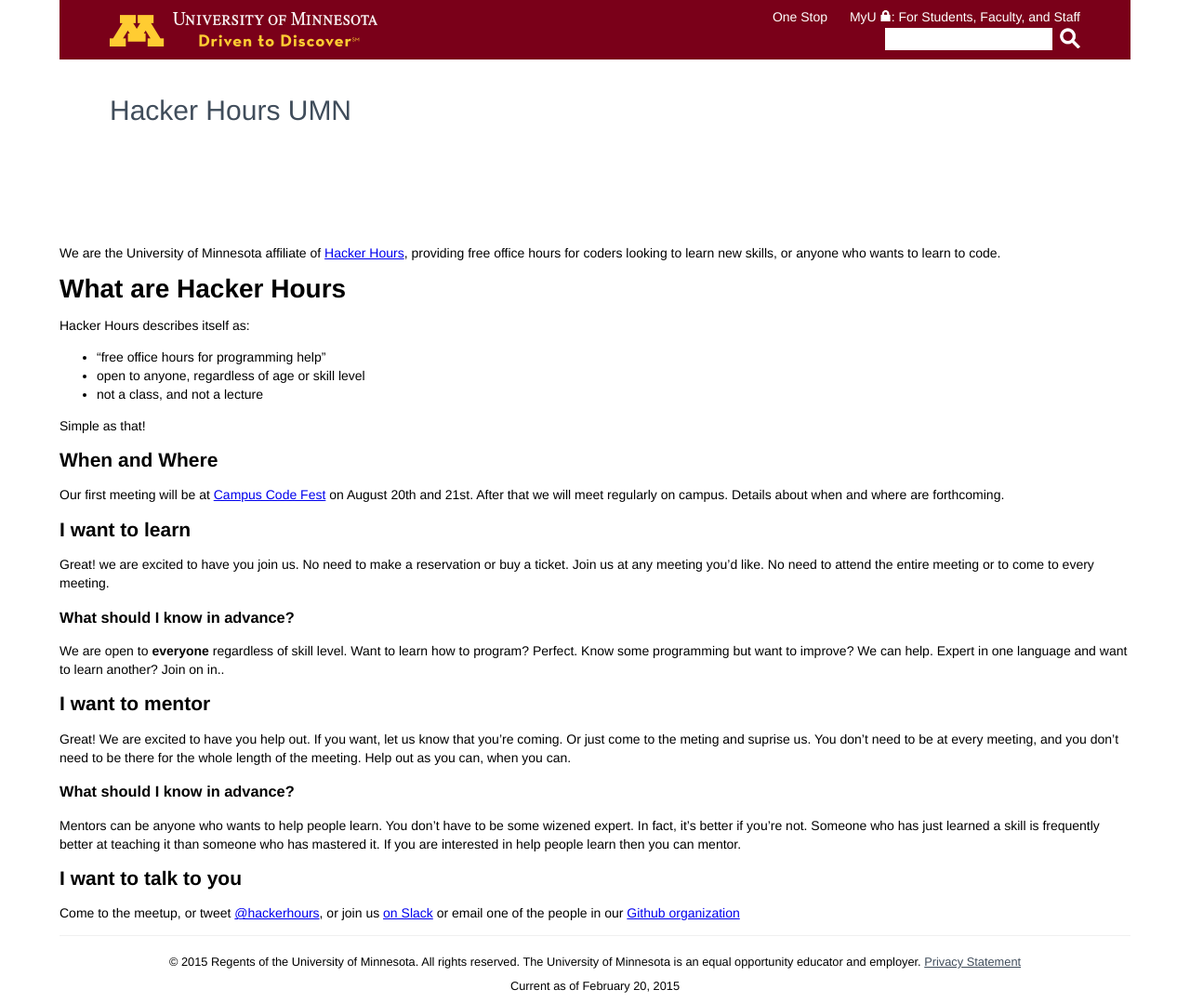
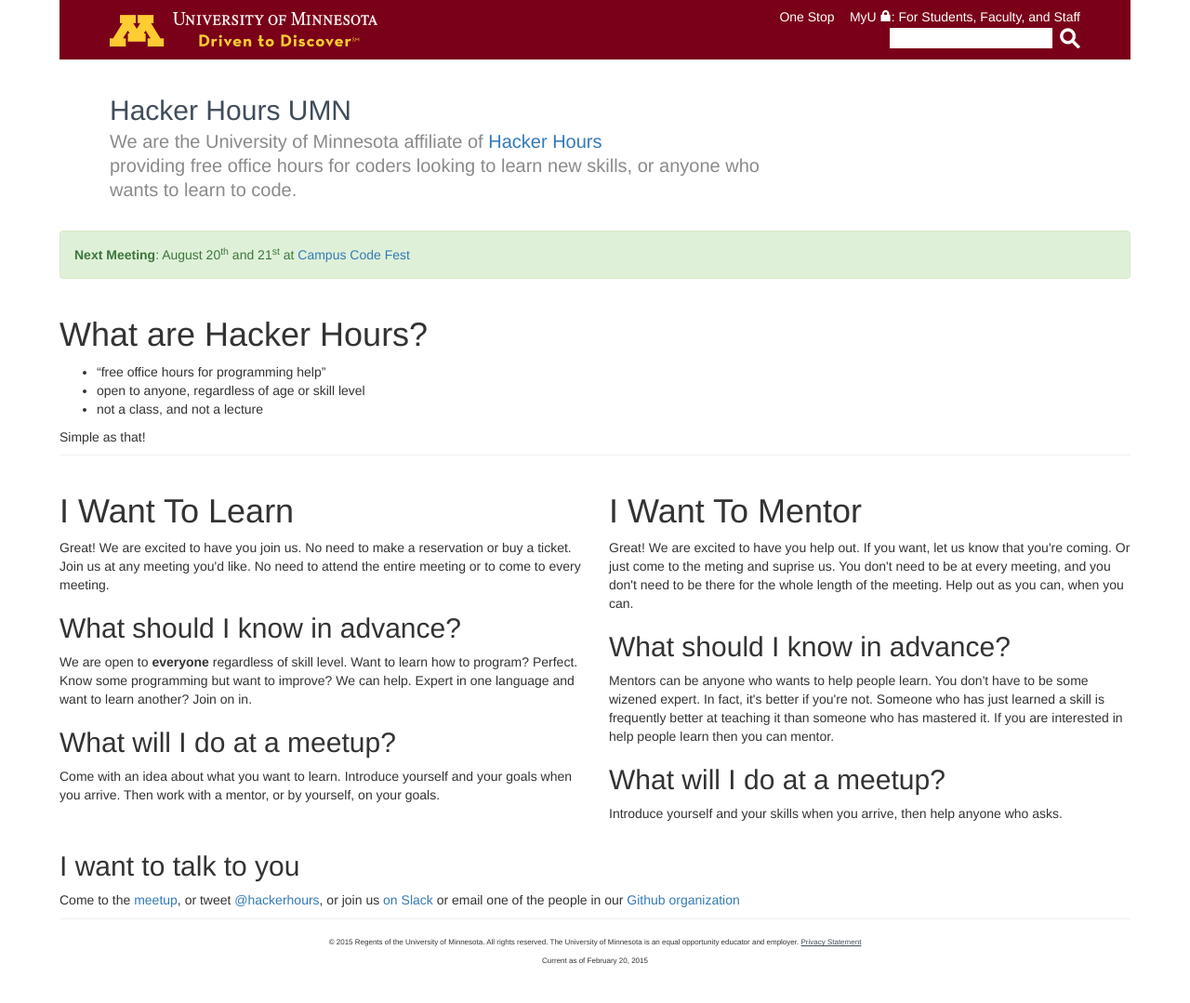
Before and after one commit to umnhackerhours/umnhackerhours.github.io, a Jekyll site: the page built from index.markdown, in a window 1280 px wide. Shown: the whole page at 93% size. Built offline with Jekyll 4.4.1, drawn with Linux system fonts in a browser that asks for light colours; after the commit the page ends 1049 px from its top, so only the background shows below that.

Commit message:
Editing and beautifying
I gave the content another pass. And I've brought in Bootstrap to make
the presentation slightly less terrible (though it is now 100% more
bootstrappy).

```diff
--- /dev/null
+++ b/_includes/next_meeting.html
@@ -0,0 +1,2 @@
+<a class="anchor" id="next_meeting"></a>
+<strong>Next Meeting</strong>: August 20<sup>th</sup> and 21<sup>st</sup> at <a href="http://umn.campuscodefest.org/events/8-campus-codefest-2015">Campus Code Fest</a>
--- a/_layouts/default.html
+++ b/_layouts/default.html
@@ -1,5 +1,5 @@
 <!DOCTYPE html>
-<html>
+<html lang="en">
 	<head>
 		<title>Hacker Hours UMN</title>
 		<!--	None of this mobile stuff will work if you don't use a viewport meta tag -->
@@ -11,7 +11,9 @@
 		<![endif]-->
 		<!--	Script below controls dropdown toggle and footer accordion. -->
 		<script src="js/umnhf-2015.js" type="text/javascript"></script>
-		<script src="js/html5shiv-printshiv.js" type="text/javascript"></script>
+    <script src="js/html5shiv-printshiv.js" type="text/javascript"></script>
+    <link rel="stylesheet" href="https://maxcdn.bootstrapcdn.com/bootstrap/3.3.5/css/bootstrap.min.css">
+
 	</head>
 	<body>
 		<!-- Skip Links: Give your nav and content elements the appropriate ID attributes -->
@@ -44,14 +46,16 @@
 		<div class="umnhf toggle display-after-menu-collapse" id="umnhf-alt-um">&#9776; <span class="visually-hidden">Main</span> Menu</div>
 		<header id="umnhf-alt" class="umnhf">
 			<div id="umnhf-alt-sn">
-				<h2>Hacker Hours UMN</h2>
-			</div>
+        <h2>Hacker Hours UMN</h2>
+        <p>{{ page.subheader_text }}</p>
+      </div>
 		</header>
 		<!-- END UNIT IDENTIFICATION AND NAVIGATION -->
 		<a name="main-nav"></a>
 		<a name="main-content"></a>
 
 		<main id="umn-main" role="main">
+      <div class="alert alert-success" role="alert">{% include next_meeting.html %}</div>
       {{ content }}
 		</main>
 		<!-- END OPTIONAL UNIT FOOTER -->
--- a/index.markdown
+++ b/index.markdown
@@ -1,40 +1,39 @@
 ---
 layout: page
 description: Home
+subheader_text: We are the University of Minnesota affiliate of <a href="http://hackerhours.org/">Hacker Hours</a><br />providing free office hours for coders looking to learn new skills, or anyone who wants to learn to code.
 ---
 
-We are the University of Minnesota affiliate of [Hacker Hours](http://hackerhours.org/), providing free office hours for coders looking to learn new skills, or anyone who wants to learn to code.
+<div class="page-header">
+  <h1>What are Hacker Hours?</h1>
+  <ul>
+    <li>“free office hours for programming help”</li>
+    <li>open to anyone, regardless of age or skill level</li>
+    <li>not a class, and not a lecture</li>
+  </ul>
+  Simple as that!
+</div>
+<div class="row">
+  <div class="col-md-6">
+    <h1>I Want To Learn</h1>
+    <p>Great! We are excited to have you join us. No need to make a reservation or buy a ticket. Join us at any meeting you'd like. No need to attend the entire meeting or to come to every meeting.</p>
 
-# What are Hacker Hours
+    <h2>What should I know in advance?</h2>
+    <p>We are open to <strong>everyone</strong> regardless of skill level. Want to learn how to program? Perfect. Know some programming but want to improve? We can help. Expert in one language and want to learn another? Join on in.</p>
 
-Hacker Hours describes itself as:
-
-- “free office hours for programming help”
-- open to anyone, regardless of age or skill level
-- not a class, and not a lecture
-
-Simple as that!
-
-## When and Where
-
-Our first meeting will be at [Campus Code Fest](http://umn.campuscodefest.org/) on August 20th and 21st. After that we will meet regularly on campus. Details about when and where are forthcoming.
-
-## I want to learn
-
-Great! we are excited to have you join us. No need to make a reservation or buy a ticket. Join us at any meeting you'd like. No need to attend the entire meeting or to come to every meeting.
-
-### What should I know in advance?
-
-We are open to **everyone** regardless of skill level. Want to learn how to program? Perfect. Know some programming but want to improve? We can help. Expert in one language and want to learn another? Join on in..
-
-## I want to mentor
-
-Great! We are excited to have you help out. If you want, let us know that you're coming. Or just come to the meting and suprise us. You don't need to be at every meeting, and you don't need to be there for the whole length of the meeting. Help out as you can, when you can.
-
-### What should I know in advance?
-
-Mentors can be anyone who wants to help people learn. You don't have to be some wizened expert. In fact, it's better if you're not. Someone who has just learned a skill is frequently better at teaching it than someone who has mastered it. If you are interested in help people learn then you can mentor.
+    <h2>What will I do at a meetup?</h2>
+    <p>Come with an idea about what you want to learn. Introduce yourself and your goals when you arrive. Then work with a mentor, or by yourself, on your goals.</p>
+  </div>
+  <div class="col-md-6">
+    <h1>I Want To Mentor</h1>
+    <p>Great! We are excited to have you help out. If you want, let us know that you're coming. Or just come to the meting and suprise us. You don't need to be at every meeting, and you don't need to be there for the whole length of the meeting. Help out as you can, when you can.</p>
+    <h2>What should I know in advance?</h2>
+    <p>Mentors can be anyone who wants to help people learn. You don't have to be some wizened expert. In fact, it's better if you're not. Someone who has just learned a skill is frequently better at teaching it than someone who has mastered it. If you are interested in help people learn then you can mentor.</p>
+    <h2>What will I do at a meetup?</h2>
+    <p>Introduce yourself and your skills when you arrive, then help anyone who asks.</p>
+  </div>
+</div>
 
 ## I want to talk to you
 
-Come to the meetup, or tweet [@hackerhours](https://twitter.com/umnhackerhours), or join us [on Slack](https://umnhackerhours.slack.com/) or email one of the people in our [Github organization](https://github.umn.edu/orgs/hackerhours/people)
+Come to the [meetup](#next_meeting), or tweet [@hackerhours](https://twitter.com/umnhackerhours), or join us [on Slack](https://umnhackerhours.slack.com/) or email one of the people in our [Github organization](https://github.umn.edu/orgs/hackerhours/people)
```
